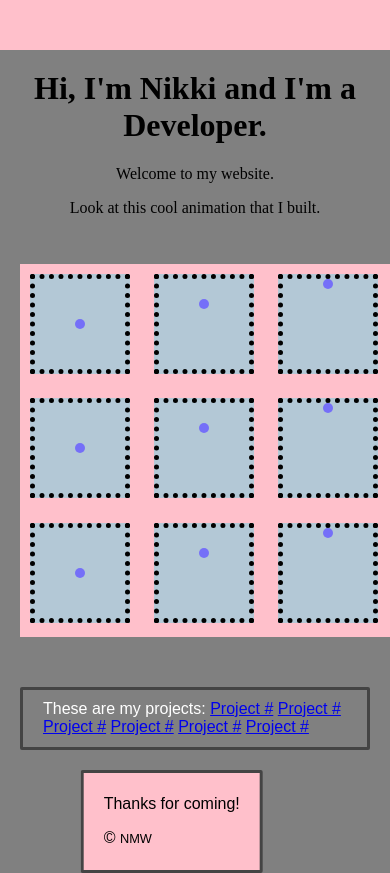
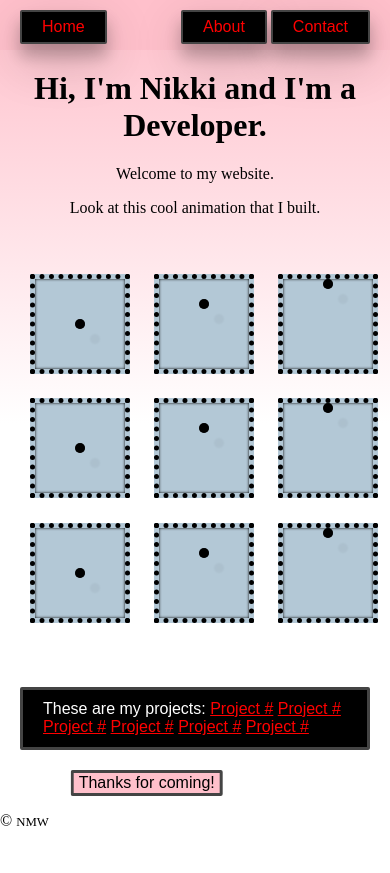
Before and after one commit to nwitte4/my-website, a plain HTML site: page public/index.html in a window 390 px wide. After the commit the page ends 847 px from the top, so only its background shows below. Drawn offline with nearby package versions, Linux system fonts and the light colour scheme.

Commit message:
fixed about page css

```diff
--- a/public/css/main.css
+++ b/public/css/main.css
@@ -3,46 +3,9 @@
 }
 
 body {
-  background: linear-gradient(to left, grey, white, grey)
-}
 
-@media screen and (max-width: 480px) {
-  .nav-header .btn {
-    visibility: hidden;
-    /* this also works -- display: none; */
-  }
-  /*.hamburger {
-    display: block;
-    width: 3em;
-    height: 3em;
-  }
-  .hamburger>span {
-    background-color: black;
-    display: block;
-    width: 100%;
-    height: 0.5em;
-    border-radius: 5px;
-  }
-  .hamburger>span:nth-child(2) {
-    margin: 4px 0;
-  }*/
-}
+  background: linear-gradient(to bottom, pink, white, transparent)
 
-@media screen and (max-width: 768px) {
-  .nav-header .btn {
-    background-color: grey;
-    /* this also works -- visibility: hidden; */
-  }
-}
-
-@media screen and (max-width: 992px) {
-  body {
-    background: grey;
-  }
-}
-
-img {
-  max-width: 100%
 }
 
 .nav-header {
@@ -77,6 +40,7 @@ img {
   background-color: black;
   border: 2px solid #444444;
   border-radius: 2px;
+  box-shadow: 0 12px 16px 0 rgba(0,0,0,0.24), 0 17px 50px 0 rgba(0,0,0,0.19);
   display: inline-block;
   text-decoration: none;
   color: white;
@@ -100,7 +64,7 @@ img {
   text-decoration: none;
   color: black;
   font-family: sans-serif;
-  padding: 6px 20px;
+  padding: 1px 5px;
 }
 
 @keyframes move {
@@ -115,38 +79,50 @@ img {
   }
 }
 
-/*MAIN PAGE*/
-
 .my-links {
   margin: 20px 20px;
   font-family: arial;
   color: white;
-  background-color: grey;
+  background-color: black;
   border: 3px solid #444444;
   border-radius: 2px;
   display: block;
   text-decoration: none;
   padding: 10px 20px;
 }
-
+a:link{
+  color: red;
+}
+/* - a normal, unvisited link */
+/*a:visited{
+  color: black;
+}*/
+/* - a link the user has visited */
+a:hover{
+  color: pink;
+}
+/* - a link when the user mouses over it */
+a:active{
+  color: red;
+/*   animation: click .5s 1; */
+}
+/* - a link the moment it is clicked */
 .container {
   width: 90%;
   margin: 0 auto;
   padding: 30px 0;
 }
-
 .grid {
   margin: 0 auto;
   width: 370px;
-  background-color: pink;
 }
-
 .box {
   height: 100px;
   width: 100px;
   margin: 10px 10px;
   display: inline-block;
   text-align: center;
+  box-shadow: inset 0 0 3px #000;
   background-color: #B3C8D6;
   border: 5px dotted black;
 }
@@ -154,23 +130,25 @@ img {
 .box:hover {
   background-color: #756FF8;
   transition: .8s background-color ease-in-out;
+
 }
-
 .ball {
   height: 10px;
   width: 10px;
-  border-radius: 100%;
-  background-color: #756FF8;
+  border-radius: 50%;
+  background-color: black;
+  box-shadow: inset -5px -5px 5px rgba(0,0,0,.6), 15px 15px 2px rgba(0,0,0,.04);
   margin: auto;
 }
+
 
 .ball#top-left {
   animation: drop 4s linear infinite;
 }
 
 .ball#top-center {
-  animation: drop 4s linear infinite;
-  animation-delay: .5s
+ animation: drop 4s linear infinite;
+ animation-delay: .5s
 }
 
 .ball#top-right {
@@ -218,8 +196,6 @@ img {
   }
 }
 
-/*CONTACT PAGE*/
-
 .contact-info-name {
   margin-left: 10px;
   font-family: arial;
@@ -231,8 +207,7 @@ img {
   text-decoration: none;
   padding: 10px 20px;
 }
-
-.contact-info {
+.contact-info{
   margin-left: 10px;
   font-family: arial;
   color: black;
@@ -242,21 +217,17 @@ img {
 }
 
 /*ABOUT PAGE*/
-
-.list-1 {
+.list-1{
   width: 50%;
   text-align: center;
 }
-
-.list-2 {
+.list-2{
   width: 50%;
   text-align: center;
 }
-
-.list-3 {
+.list-3{
   text-align: center;
 }
-
 .list-group {
   margin: 0 20px;
   background-color: pink;
@@ -280,11 +251,9 @@ img {
   font-family: sans-serif;
   padding: 6px 20px;
 }
-
 .facts {
   margin: 12px 20px;
 }
-
 .photo {
   margin: 12px 20px;
 }
--- a/public/index.html
+++ b/public/index.html
@@ -81,8 +81,8 @@
     <a href="#" class="project">Project #</a>
   </div>
 
-  <footer class="bye-box">
-    <p>Thanks for coming!</p>
+  <footer>
+    <p class="bye-box">Thanks for coming!</p>
     <p>&copy; <small>NMW</small></p>
   </footer>
 
```
Also changed, not shown: public/about.html (+7 -19 lines), public/contact.html (+2 -2 lines).
